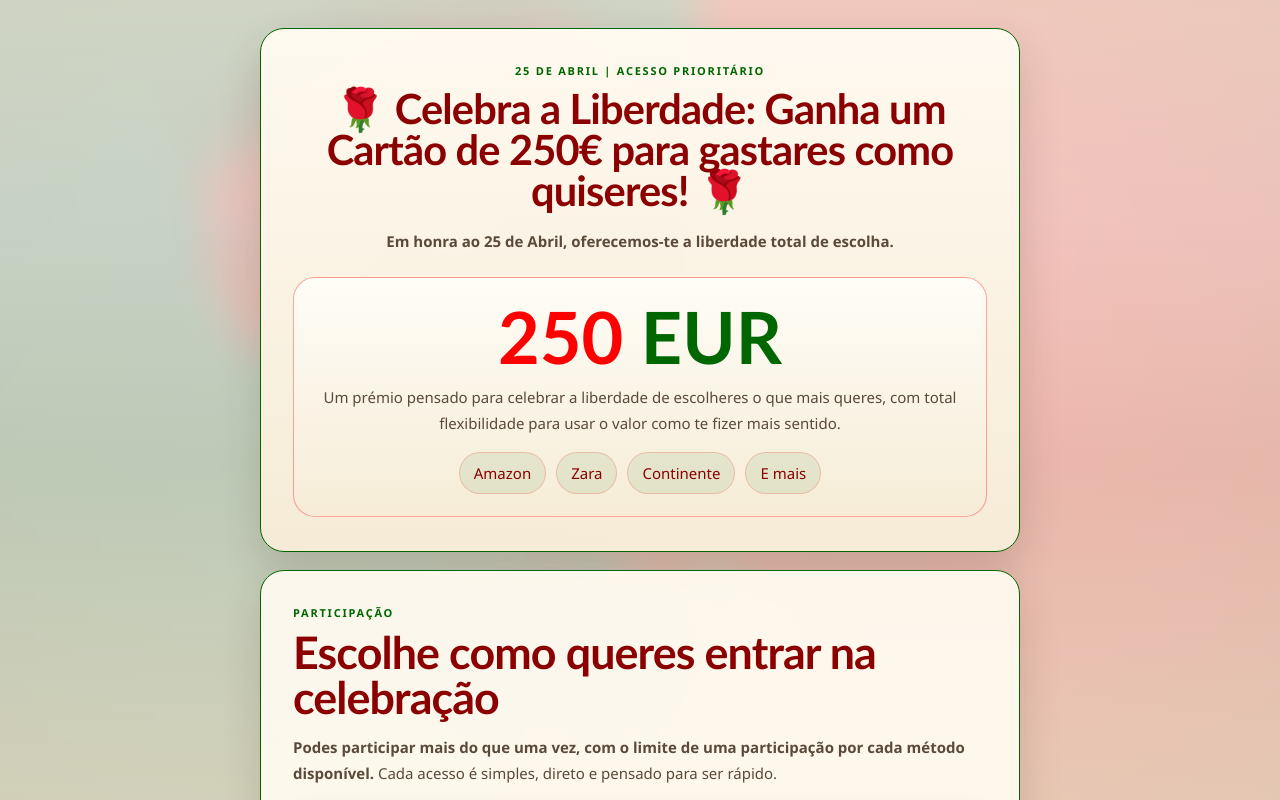
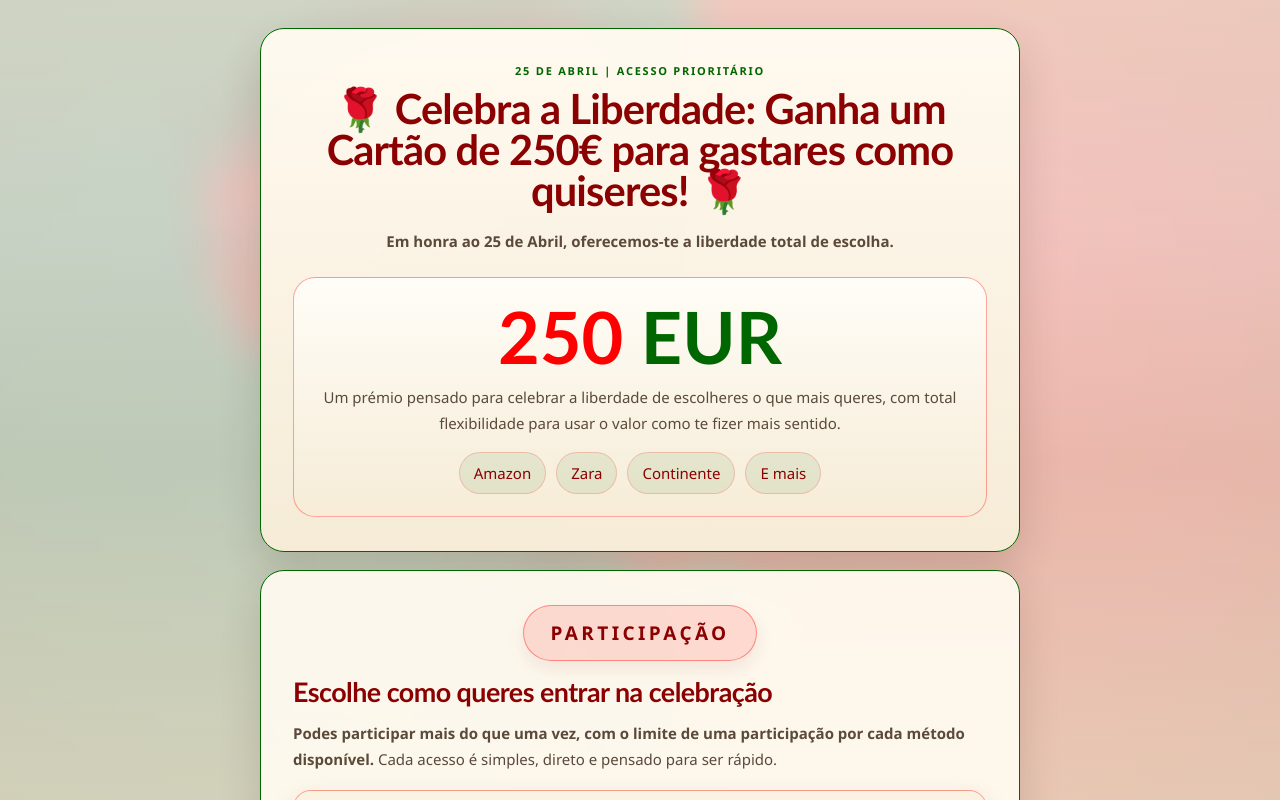
Before and after one commit to acessoprioritario/campanha-abril, a plain HTML site: page index.html in a window 1280 px wide. Shown: the top 800 px of the page. Drawn offline with Linux system fonts and the light colour scheme.

Commit message:
Update style.css

```diff
--- a/style/css/style.css
+++ b/style/css/style.css
@@ -196,7 +196,7 @@ h1 {
 }
 
 .content-section h2 {
-    font-size: clamp(1.8rem, 7vw, 2.8rem);
+    font-size: clamp(1.4rem, 4.8vw, 1.95rem);
     line-height: 1;
     color: var(--blue-dark);
 }
@@ -278,6 +278,27 @@ h1 {
 
 .section-intro {
     margin: 14px 0 0;
+}
+
+.participation-section .section-kicker {
+    display: flex;
+    align-items: center;
+    justify-content: center;
+    width: fit-content;
+    padding: 14px 26px;
+    margin: 0 auto 18px;
+    border-radius: 999px;
+    background: rgba(255, 0, 0, 0.12);
+    border: 1px solid rgba(255, 0, 0, 0.38);
+    color: #8b0000;
+    font-size: 19px;
+    font-weight: 800;
+    letter-spacing: 0.18em;
+    box-shadow: 0 8px 18px rgba(139, 0, 0, 0.08);
+}
+
+.participation-section h2 {
+    font-size: clamp(1.28rem, 4vw, 1.68rem);
 }
 
 .info-stack,
```
